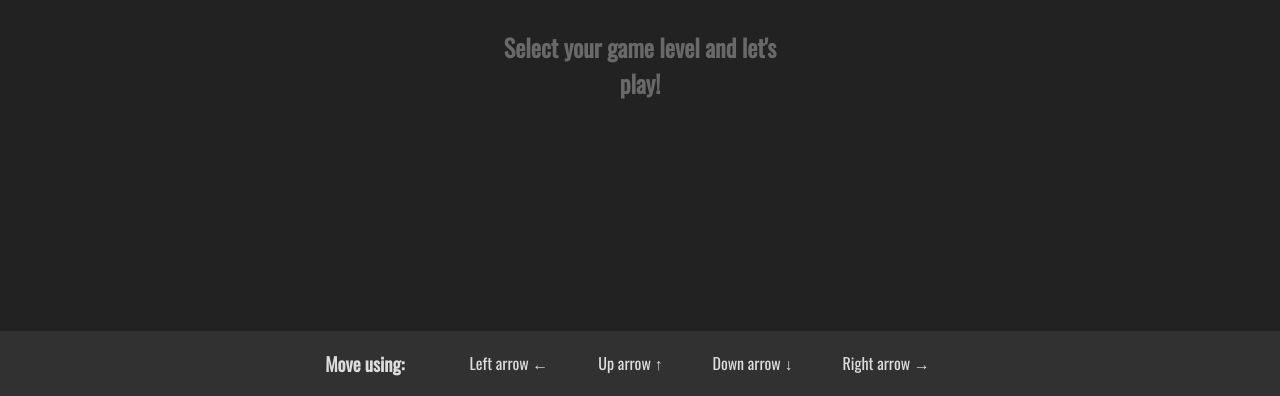
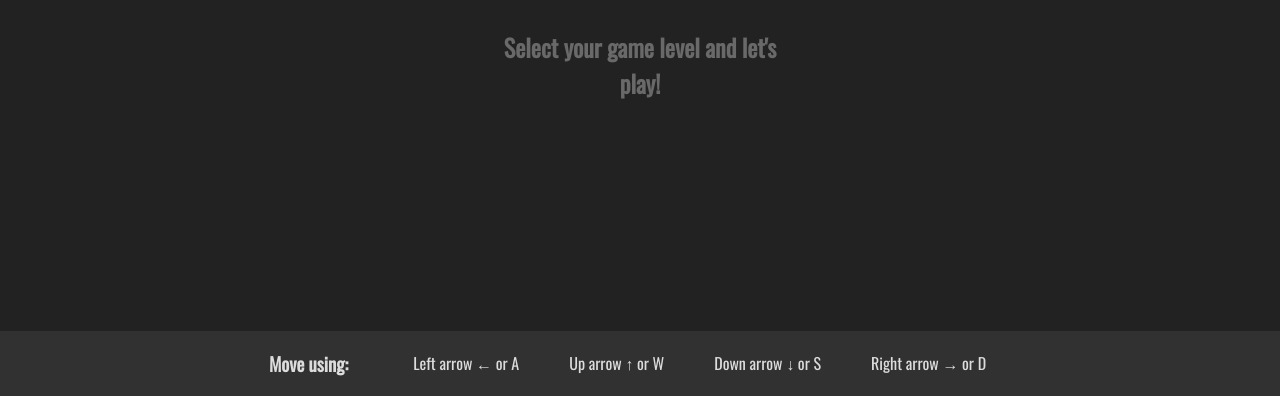
Before and after one commit to tinawebdev/need-for-js, a plain HTML site: page index.html in a window 1280 px wide. Shown: the part 436-832 px from the top of the page. Drawn offline with nearby package versions, Linux system fonts and the light colour scheme.

Commit message:
feat: update footer

```diff
--- a/index.html
+++ b/index.html
@@ -35,10 +35,10 @@
         <div class="game-description">
           <h3>Move using:</h3>
           <ul class="game-description__list">
-            <li class="game-description__item">Left arrow &#x2190;</li>
-            <li class="game-description__item">Up arrow &#x2191;</li>
-            <li class="game-description__item">Down arrow &#x2193;</li>
-            <li class="game-description__item">Right arrow &#x2192;</li>
+            <li class="game-description__item">Left arrow &#x2190; or A</li>
+            <li class="game-description__item">Up arrow &#x2191; or W</li>
+            <li class="game-description__item">Down arrow &#x2193; or S</li>
+            <li class="game-description__item">Right arrow &#x2192; or D</li>
           </ul>
         </div>
       </footer>
```
